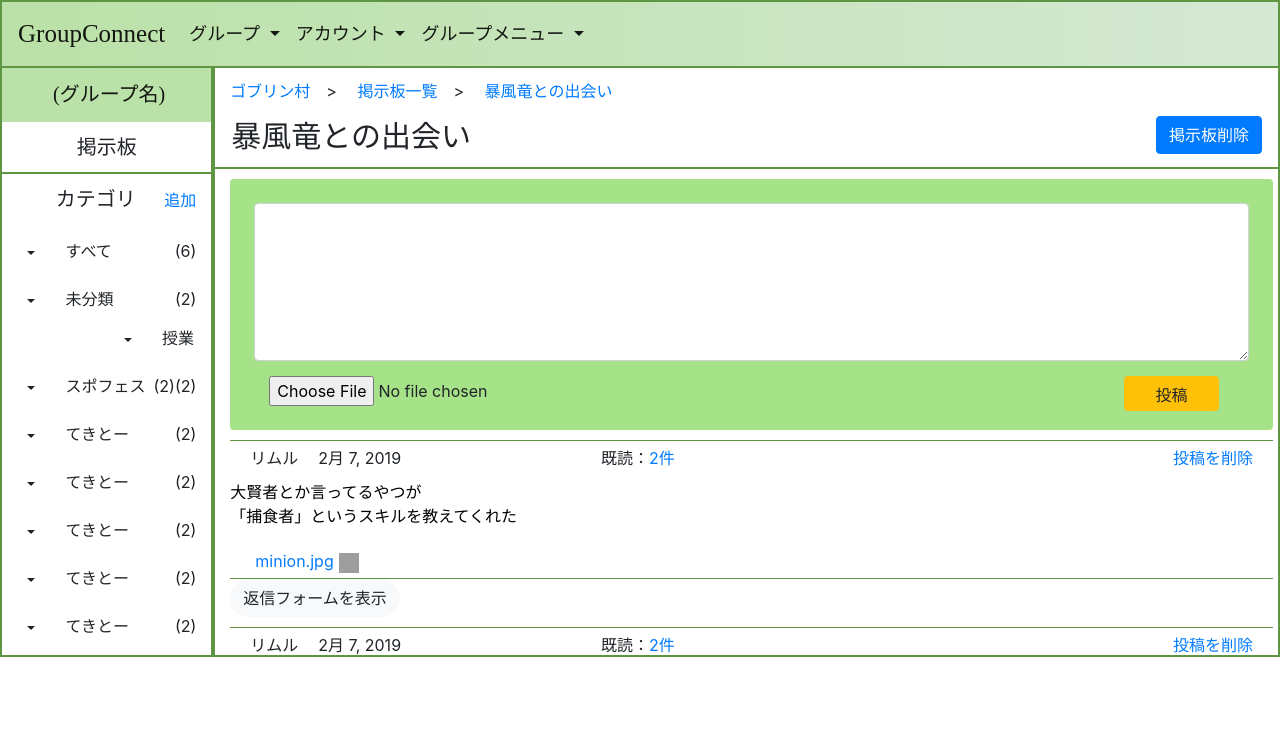
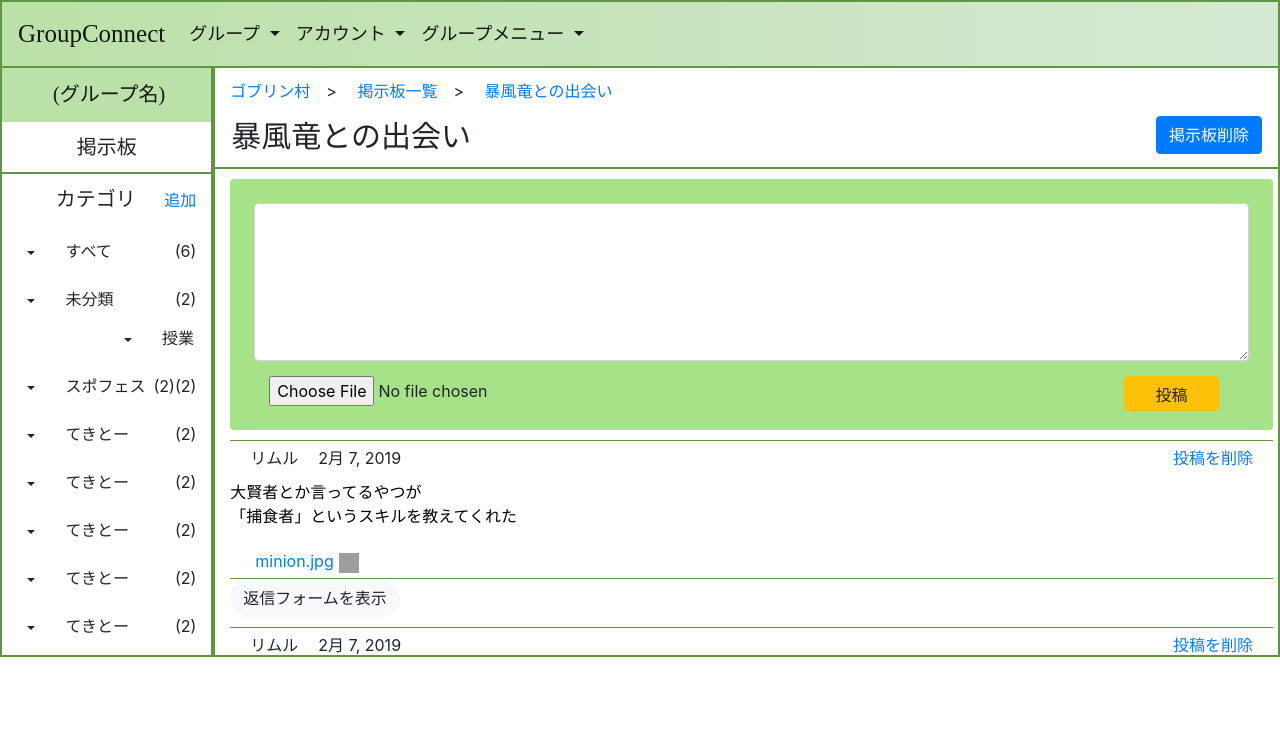
Before and after one commit to GroupConnect/GroupConnect, a Django app: page /signboard/1/ in a window 1280 px wide. Shown: the top 741 px of the page. Run offline with Django 3.2, Linux system fonts and the light colour scheme; data comes from the database, SQL or seed files in the repository; some libraries are stand-ins or nearby versions; grey boxes are pictures that could not be loaded.

Commit message:
[update] 既読表示部分削除

```diff
--- a/GroupConnect/templates/GroupConnect/bord.html
+++ b/GroupConnect/templates/GroupConnect/bord.html
@@ -306,7 +306,7 @@
                                         <div class="post-frame" id="post-frame{{ forloop.counter0 }}">
                                             <div class="post-outside" id="post-outside1">
                                                 <div class="post">
-                                                    <p class="Contributor">{{ post.contributer }}</p><p class="time">{{ post.diff_date }}</p><p class="read">既読：<a data-toggle="modal" data-target="#basicModal2" href="#">2件</a></p><a class="post-delete" data-toggle="modal" data-target="#basicModal3" href="">投稿を削除</a>
+                                                    <p class="Contributor">{{ post.contributer }}</p><p class="time">{{ post.diff_date }}</p><a class="post-delete" data-toggle="modal" data-target="#basicModal3" href="">投稿を削除</a>
                                                     <p class="letter-body"><a href="{% url 'GroupConnect:signboard' signboard.id post.id %}" class="post-text">{{ post.text|linebreaks }}</a></p>
                                                     <a class="filename" href="#">minion.jpg</a><img src="{% static 'GroupConnect/img/ダウンロードアイコン.jpg' %}" id="passcheck2" class="download-icon">
                                                 </div>
```
